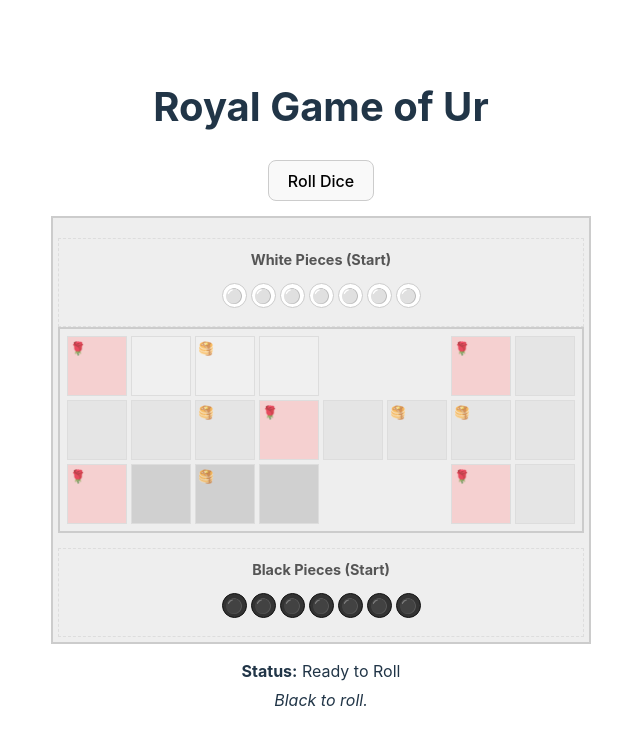
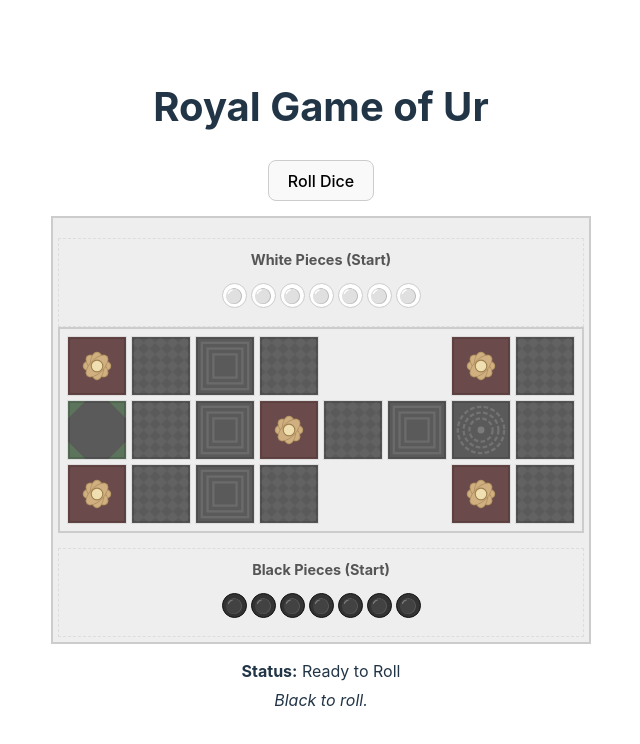
Before and after one commit to DavidSint/ur, a React (Vite) app: page / in a window 1280 px wide. Shown: the top 744 px of the page, without its empty margins (319-959 px from the left). Built offline with nearby package versions, Linux system fonts and the light colour scheme.

Commit message:
vibe code SVGs

```diff
--- a/src/App.css
+++ b/src/App.css
@@ -112,14 +112,6 @@ h1 {
 .cell.empty {
   background-color: transparent;
   border: none;
-}
-
-.cell.shared { background-color: #5a5a5a; }
-.cell.private-black { background-color: #404040; }
-.cell.private-white { background-color: #707070; }
-
-.cell.rosette {
-  background-color: #6a4a4a; /* Rosette color */
 }
 
 .symbol {
@@ -241,10 +233,6 @@ h1 {
   .board { border-color: #ccc; background-color: #eee; }
   .cell { border-color: #ddd; background-color: #f5f5f5; }
   .cell.shared { background-color: #e5e5e5; }
-  .cell.private-black { background-color: #d0d0d0; }
-  .cell.private-white { background-color: #f0f0f0; }
-  .cell.rosette { background-color: #f5d0d0; }
-  .cell.clickable:hover { background-color: #d5d5d5; }
   .piece { color: #eee; } /* Text color inside piece */
   .piece.player-black { background-color: #333; border: 1px solid #111; color: #eee;}
   .piece.player-white { background-color: #fff; border: 1px solid #ccc; color: #111;}
--- a/src/components/Cell.tsx
+++ b/src/components/Cell.tsx
@@ -2,6 +2,11 @@ import React, { memo } from 'react';
 import { Position, Piece, Move } from '../gameTypes';
 import PieceComponent from './Piece';
 import { getCellProperties } from '../gameLogic';
+import BasicCellSVG from './svgs/BasicCellSVG';
+import RosetteCellSVG from './svgs/RosetteCellSVG';
+import StackableCellSVG from './svgs/StackableCellSVG';
+import PrivateStackableCellSVG from './svgs/PrivateStackableCellSVG';
+import ReturnSafeCellSVG from './svgs/ReturnSafeCellSVG';
 
 interface CellProps {
     position: Position | null; // Can be null for empty grid spaces
@@ -31,14 +36,25 @@ const Cell: React.FC<CellProps> = ({
     const properties = getCellProperties(position); // Get base properties
     const cellClasses = [
         'cell',
-        properties.isRosette ? 'rosette' : '',
-        properties.isStackable ? 'stackable' : '',
-        properties.isPrivate ? `private-${properties.player}` : 'shared',
         isPossibleEnd ? 'possible-end' : '',
     ].filter(Boolean).join(' ');
 
+    // Determine which SVG background to render
+    let CellBackgroundSVG: React.FC = BasicCellSVG; // Default
+    if (properties.isRosette) {
+        CellBackgroundSVG = RosetteCellSVG;
+    } else if (position === 10) { // Private stackable
+        CellBackgroundSVG = PrivateStackableCellSVG;
+    } else if (properties.isStackable) { // Regular stackable
+        CellBackgroundSVG = StackableCellSVG;
+    } else if (position === 4) { // Return safe
+        CellBackgroundSVG = ReturnSafeCellSVG;
+    }
+    // Add conditions for private cells if needed, otherwise BasicCellSVG covers them
+
     return (
         <div className={cellClasses} title={`Pos: ${position}`}>
+            <CellBackgroundSVG />
             {pieces.map((piece, index) => {
                 const isTopPiece = index === pieces.length - 1;
                 // A piece can be clicked if its cell is a possible start AND it's the top piece
@@ -48,7 +64,6 @@ const Cell: React.FC<CellProps> = ({
                 const moveForThisPiece = canThisPieceBeClicked
                     ? validMoves.find(move => move.pieceId === piece.id && move.startPosition === piece.position)
                     : undefined;
-
 
                 return (
                     <PieceComponent
@@ -69,9 +84,6 @@ const Cell: React.FC<CellProps> = ({
                     />
                 );
             })}
-            {/* Optionally add rosette symbol */}
-            {properties.isRosette && <span className="symbol">🌹</span>}
-            {properties.isStackable && <span className="symbol">🥞</span>}
         </div>
     );
 };
--- /dev/null
+++ b/src/components/svgs/BasicCellSVG.tsx
@@ -0,0 +1,16 @@
+import React from 'react';
+
+const BasicCellSVG: React.FC = () => (
+    <svg width="100%" height="100%" viewBox="0 0 50 50" xmlns="http://www.w3.org/2000/svg" style={{ position: 'absolute', top: 0, left: 0, zIndex: 0 }}>
+        <defs>
+            <pattern id="basicPattern" patternUnits="userSpaceOnUse" width="10" height="10">
+                <path d="M0 5 L5 0 L10 5 L5 10 Z" fill="rgba(255, 255, 255, 0.05)" />
+            </pattern>
+        </defs>
+        <rect width="50" height="50" fill="#5a5a5a" />
+        <rect width="50" height="50" fill="url(#basicPattern)" />
+        <rect x="1" y="1" width="48" height="48" fill="none" stroke="rgba(0,0,0,0.2)" strokeWidth="1" />
+    </svg>
+);
+
+export default BasicCellSVG;
--- /dev/null
+++ b/src/components/svgs/PrivateStackableCellSVG.tsx
@@ -0,0 +1,14 @@
+import React from 'react';
+
+const PrivateStackableCellSVG: React.FC = () => (
+    <svg width="100%" height="100%" viewBox="0 0 50 50" xmlns="http://www.w3.org/2000/svg" style={{ position: 'absolute', top: 0, left: 0, zIndex: 0 }}>
+        <rect width="50" height="50" fill="#5a5a5a" />
+        <circle cx="25" cy="25" r="20" fill="none" stroke="rgba(255, 255, 255, 0.15)" strokeWidth="2" strokeDasharray="4 2" />
+        <circle cx="25" cy="25" r="15" fill="none" stroke="rgba(255, 255, 255, 0.15)" strokeWidth="2" strokeDasharray="4 2" />
+        <circle cx="25" cy="25" r="10" fill="none" stroke="rgba(255, 255, 255, 0.15)" strokeWidth="2" strokeDasharray="4 2" />
+        <circle cx="25" cy="25" r="3" fill="rgba(255, 255, 255, 0.2)" />
+        <rect x="1" y="1" width="48" height="48" fill="none" stroke="rgba(0,0,0,0.2)" strokeWidth="1" />
+    </svg>
+);
+
+export default PrivateStackableCellSVG;
--- /dev/null
+++ b/src/components/svgs/ReturnSafeCellSVG.tsx
@@ -0,0 +1,16 @@
+import React from 'react';
+
+const ReturnSafeCellSVG: React.FC = () => (
+    <svg width="100%" height="100%" viewBox="0 0 50 50" xmlns="http://www.w3.org/2000/svg" style={{ position: 'absolute', top: 0, left: 0, zIndex: 0 }}>
+        <rect width="50" height="50" fill="#5a5a5a" />
+
+        <path d="M0 0 L15 0 L0 15 Z" fill="rgba(100, 180, 100, 0.3)" /> {/* Top Left */}
+        <path d="M50 0 L35 0 L50 15 Z" fill="rgba(100, 180, 100, 0.3)" /> {/* Top Right */}
+        <path d="M0 50 L15 50 L0 35 Z" fill="rgba(100, 180, 100, 0.3)" /> {/* Bottom Left */}
+        <path d="M50 50 L35 50 L50 35 Z" fill="rgba(100, 180, 100, 0.3)" /> {/* Bottom Right */}
+
+        <rect x="1" y="1" width="48" height="48" fill="none" stroke="rgba(0,0,0,0.2)" strokeWidth="1" />
+    </svg>
+);
+
+export default ReturnSafeCellSVG;
--- /dev/null
+++ b/src/components/svgs/RosetteCellSVG.tsx
@@ -0,0 +1,28 @@
+import React from 'react';
+
+const RosetteCellSVG: React.FC = () => (
+    <svg width="100%" height="100%" viewBox="0 0 50 50" xmlns="http://www.w3.org/2000/svg" style={{ position: 'absolute', top: 0, left: 0, zIndex: 0 }}>
+        <rect width="50" height="50" fill="#6a4a4a" />
+
+        {/* Petals */}
+        {[0, 45, 90, 135, 180, 225, 270, 315].map(angle => (
+            <ellipse
+                key={angle}
+                cx="25"
+                cy="25"
+                rx="12"
+                ry="6"
+                fill="#d0b080"
+                stroke="#a08050"
+                strokeWidth="0.5"
+                transform={`rotate(${angle} 25 25)`}
+            />
+        ))}
+         {/* Central circle */}
+         <circle cx="25" cy="25" r="5" fill="#f0e0b0" stroke="#a08050" strokeWidth="1"/>
+
+        <rect x="1" y="1" width="48" height="48" fill="none" stroke="rgba(0,0,0,0.2)" strokeWidth="1" />
+    </svg>
+);
+
+export default RosetteCellSVG;
--- /dev/null
+++ b/src/components/svgs/StackableCellSVG.tsx
@@ -0,0 +1,15 @@
+import React from 'react';
+
+const StackableCellSVG: React.FC = () => (
+    <svg width="100%" height="100%" viewBox="0 0 50 50" xmlns="http://www.w3.org/2000/svg" style={{ position: 'absolute', top: 0, left: 0, zIndex: 0 }}>
+        <rect width="50" height="50" fill="#5a5a5a" />
+
+        <rect x="5" y="5" width="40" height="40" fill="none" stroke="rgba(255, 255, 255, 0.1)" strokeWidth="2" />
+        <rect x="10" y="10" width="30" height="30" fill="none" stroke="rgba(255, 255, 255, 0.1)" strokeWidth="2" />
+        <rect x="15" y="15" width="20" height="20" fill="none" stroke="rgba(255, 255, 255, 0.1)" strokeWidth="2" />
+
+        <rect x="1" y="1" width="48" height="48" fill="none" stroke="rgba(0,0,0,0.2)" strokeWidth="1" />
+    </svg>
+);
+
+export default StackableCellSVG;
```
